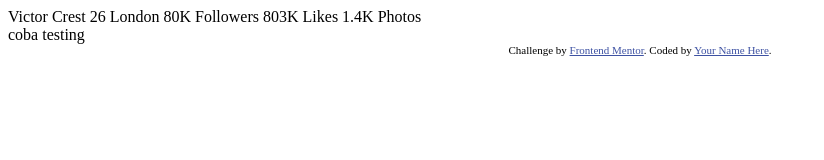
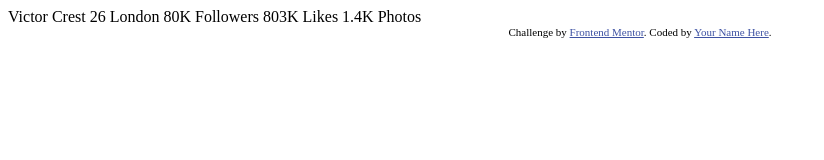
Before and after one commit to kristiansnts/tailwind-profile-cards, a plain HTML site: page index.html in a window 1280 px wide. Shown: the whole page, without its empty margins (0-824 px from the left). Drawn offline with Linux system fonts and the light colour scheme.

Commit message:
testing fix:

```diff
--- a/index.html
+++ b/index.html
@@ -27,9 +27,6 @@
 
   1.4K
   Photos
-  <div>
-    coba testing
-  </div>
   <div class="attribution">
     Challenge by <a href="https://www.frontendmentor.io?ref=challenge" target="_blank">Frontend Mentor</a>.
     Coded by <a href="#">Your Name Here</a>.
```
